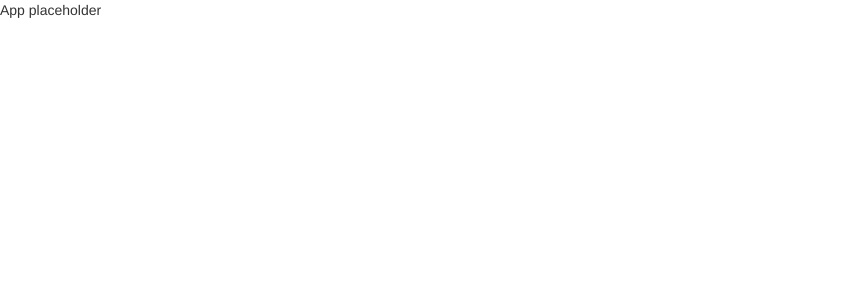
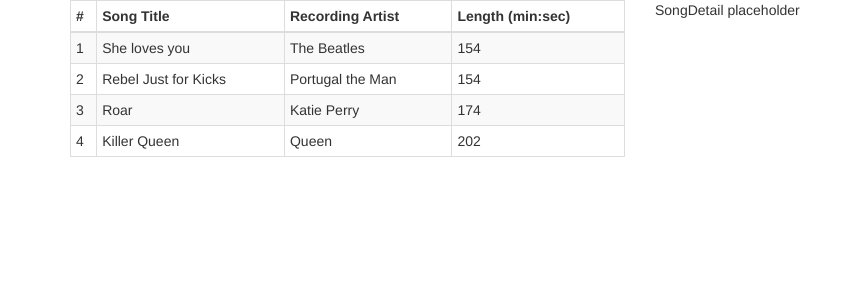
Before and after one commit to paulmerlyn/songs_redux_demo, a React (Create React App) app: page / in a window 1280 px wide. Shown: the top 300 px of the page, without its empty margins (0-860 px from the left). Built offline with nearby package versions, Linux system fonts and the light colour scheme.

Commit message:
Basic functionality but haven't yet added the song detail component

```diff
--- a/src/components/App.js
+++ b/src/components/App.js
@@ -1,8 +1,42 @@
 import React from 'react';
+import SongList from './SongList';
+import SongDetail from './SongDetail';
+import SongRow from './SongRow';
+import {Grid, Row, Col} from 'react-bootstrap';
+
+const getSongs = () => {
+    return [
+        {title: 'She loves you', band: 'The Beatles', duration: 154, id: 1},
+        {title: 'Rebel Just for Kicks', band: 'Portugal the Man', duration: 154, id: 2},
+        {title: 'Roar', band: 'Katie Perry', duration: 174, id: 3},
+        {title: 'Killer Queen', band: 'Queen', duration: 202, id: 4}
+    ]
+}
+
+const getSongRows = () => {
+    const songs = getSongs();
+    let rowNum = 0;
+    const songRows = songs.map((song, index) => {
+        return (
+            <SongRow key={index.toString()} song={song}/>
+        )
+    });
+    console.log(songRows);
+    return songRows;
+}
 
 const App = () => {
     return (
-        <div>App placeholder</div>
+        <Grid className="show-grid fluid">
+            <Row>
+                <Col xs={12} md={6}>
+                    <SongList>
+                        {getSongRows()}
+                    </SongList>
+                </Col>
+                <Col xs={12} md={6}><SongDetail /></Col>
+            </Row>
+        </Grid>
     );
 }
 
--- /dev/null
+++ b/src/components/SongDetail.js
@@ -0,0 +1,9 @@
+import React from 'react';
+
+const SongDetail = () => {
+    return (
+        <div>SongDetail placeholder</div>
+    )
+}
+
+export default SongDetail;
--- /dev/null
+++ b/src/components/SongList.js
@@ -0,0 +1,24 @@
+import React from 'react';
+import {Table} from 'react-bootstrap';
+
+class SongList extends React.Component{
+    render = () => {
+        return (
+            <Table striped bordered condensed hover>
+                <thead>
+                    <tr>
+                    <th>#</th>
+                    <th>Song Title</th>
+                    <th>Recording Artist</th>
+                    <th>Length (min:sec)</th>
+                    </tr>
+                </thead>
+                <tbody>
+                    {this.props.children}
+                </tbody>
+            </Table>
+        )
+    }
+};
+
+export default SongList;
--- /dev/null
+++ b/src/components/SongRow.js
@@ -0,0 +1,23 @@
+import React from 'react';
+
+const SongRow = (props) => {
+    console.log(props);
+    return (
+        <tr key={props.song.id}>
+            <td>
+                {props.song.id}
+            </td>
+            <td>
+                {props.song.title}
+            </td>
+            <td>
+                {props.song.band}
+            </td>
+            <td>
+                {props.song.duration}
+            </td>
+        </tr>
+    )
+}
+
+export default SongRow;
```
